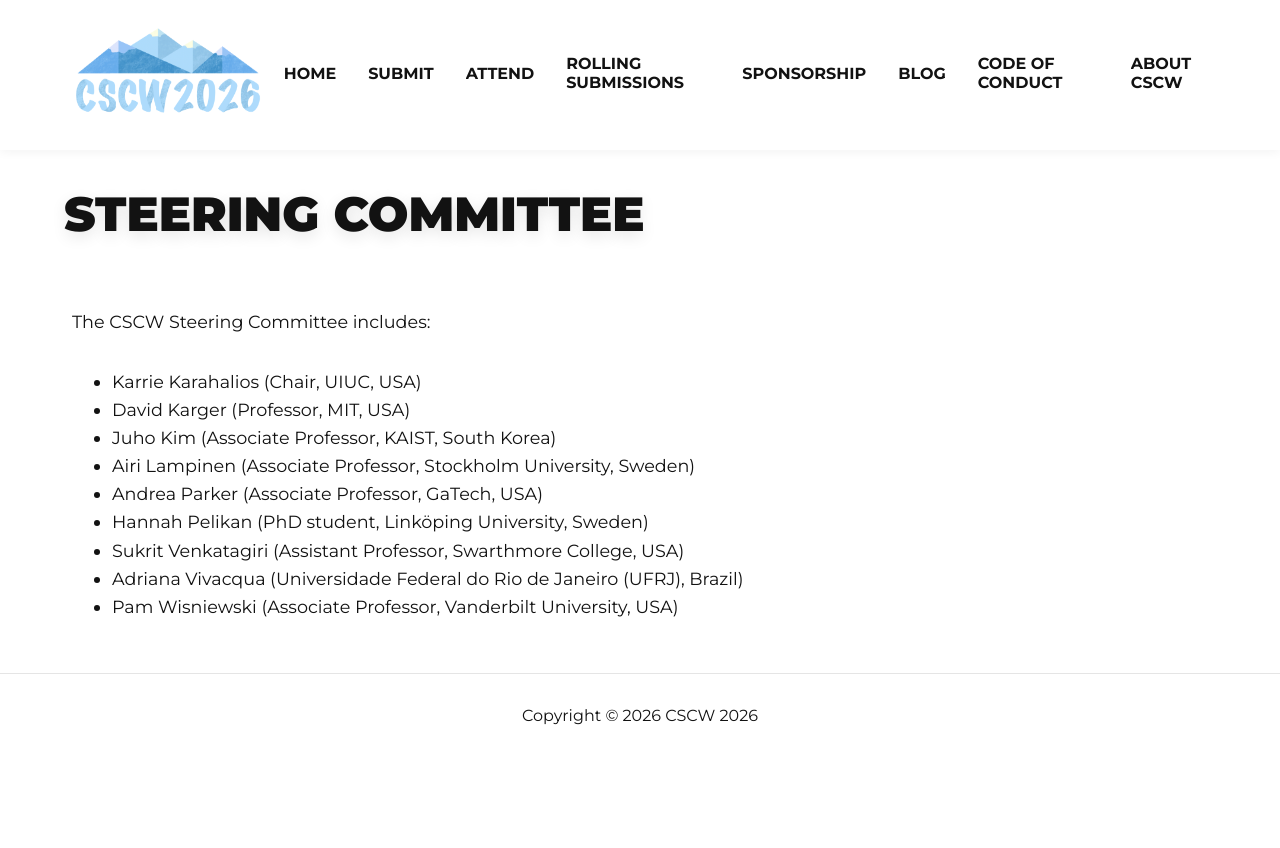
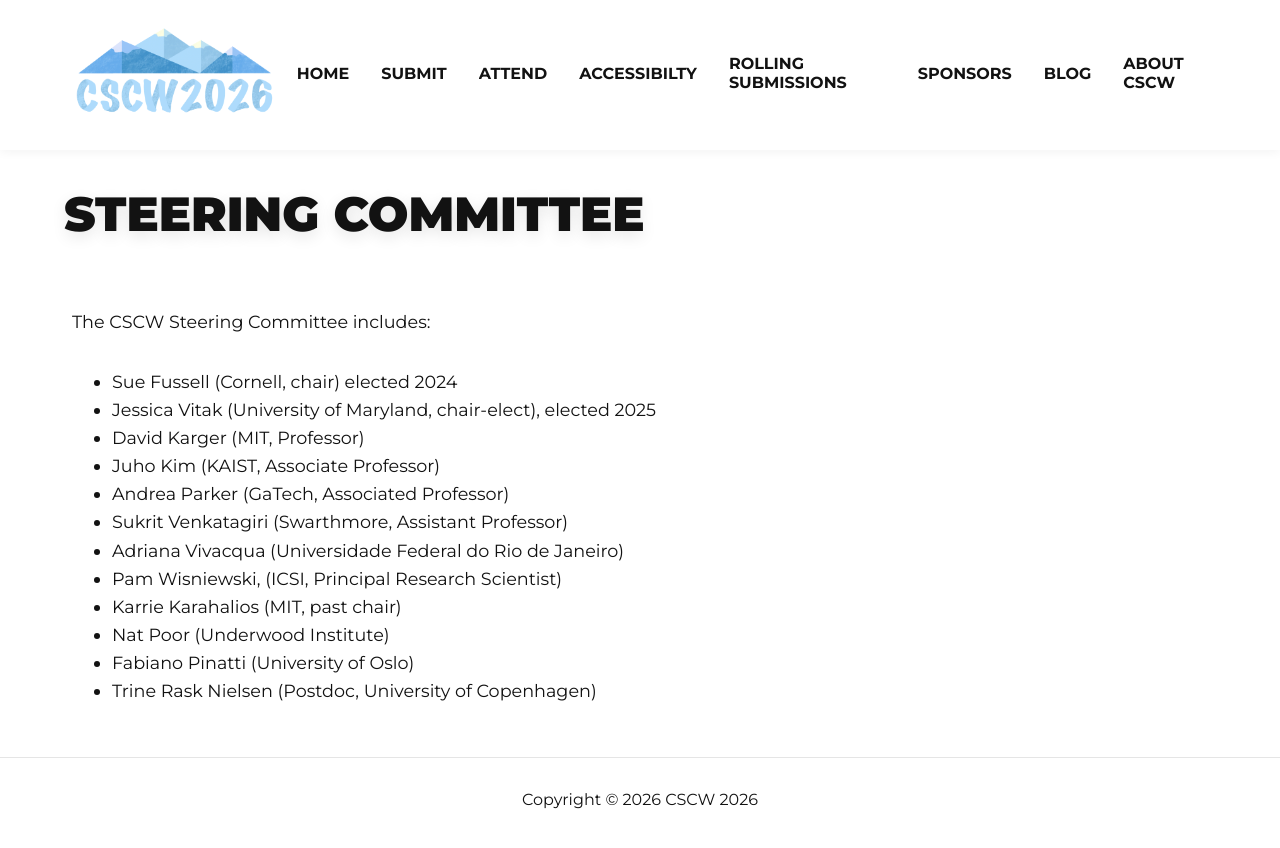
Before and after one commit to anthonypinter/cscw2026-website, a Jekyll site: the page built from steering.html, in a window 1280 px wide. Shown: the top 848 px of the page. Built offline with Jekyll 4.4.1, drawn with Linux system fonts in a browser that asks for light colours.

```diff
--- a/_includes/nav.html
+++ b/_includes/nav.html
@@ -61,6 +61,25 @@
           <li class="dropdown-item">
             <a href="/2026/sv.html" class="dropdown-link">STUDENT VOLUNTEERING</a>
           </li>
+          <li class="dropdown-item">
+            <a href="/2026/online.html" class="dropdown-link">ONLINE EXPERIENCE</a>
+          </li>
+        </ul>
+      </div>
+    </li>
+    <li class="nav-item">
+      <a href="/2026/venue.html" class="nav-link">ACCESSIBILTY</a>
+      <div class="dropdown">
+        <ul class="dropdown-list">
+          <li class="dropdown-item">
+            <a href="/2026/accessibilityfaq.html" class="dropdown-link">ACCESSIBILITY STATEMENT & FAQ</a>
+          </li>
+          <li class="dropdown-item">
+            <a href="/2026/accessiblepresentations.html" class="dropdown-link">ACCESSIBLE PRESENTATION GUIDELINES</a>
+          </li>
+          <li class="dropdown-item">
+            <a href="/2026/accessiblesessions.html" class="dropdown-link">ACCESSIBLE SESSION CHAIRING GUIDELINES</a>
+          </li>
         </ul>
       </div>
     </li>
@@ -68,14 +87,12 @@
       <a href="/rolling.html" class="nav-link">ROLLING SUBMISSIONS</a>
     </li>
     <li class="nav-item">
-      <a href="/2026/sponsorship.html" class="nav-link">SPONSORSHIP</a>
+      <a href="/2026/sponsorship.html" class="nav-link">SPONSORS</a>
     </li>
     <li class="nav-item">
       <a href="/2026/blogs.html" class="nav-link">BLOG</a>
     </li>
-    <li class="nav-item">
-      <a href="/2026/codeofconduct.html" class="nav-link">CODE OF CONDUCT</a>
-    </li>
+
     <li class="nav-item">
       <a href="/2026/organizing.html" class="nav-link">ABOUT CSCW</a>
       <div class="dropdown">
@@ -89,6 +106,9 @@
           <li class="dropdown-item">
             <a href="/2026/steering.html" class="dropdown-link">STEERING COMMITTEE</a>
           </li>
+          <li class="dropdown-item">
+            <a href="/2026/codeofconduct.html" class="dropdown-link">CODE OF CONDUCT</a>
+    </li>
         </ul>
       </div>
     </li>
--- a/rolling.html
+++ b/rolling.html
@@ -99,7 +99,7 @@ section_id: home
        </div>
 
 		<div class="page-text">
-       <strong>As an experiment, only a small number of papers will be invited to pilot test the new process.</strong> To support diverse and high-quality contributions, CSCW Rolling provides the opportunity for multiple rounds of revision handled by the same editorial team when appropriate. This aligns the publication process more closely with how research is conducted, supports better work-life balance, and aims to shorten overall time from submission to publication.
+       To support diverse and high-quality contributions, CSCW Rolling provides the opportunity for multiple rounds of revision handled by the same editorial team when appropriate. This aligns the publication process more closely with how research is conducted, supports better work-life balance, and aims to shorten overall time from submission to publication.
        </div>
 
        <h3>TRACKS</h3>
--- a/steering.html
+++ b/steering.html
@@ -19,15 +19,18 @@ section_id: home
 
       <div class="page-text">
         <ul class="bullet-list">
-            <li>Karrie Karahalios (Chair, UIUC, USA)</li>
-            <li>David Karger (Professor, MIT, USA)</li>
-            <li>Juho Kim (Associate Professor, KAIST, South Korea)</li>
-            <li>Airi Lampinen (Associate Professor, Stockholm University, Sweden)</li>
-            <li>Andrea Parker (Associate Professor, GaTech, USA)</li>
-            <li>Hannah Pelikan (PhD student, Linköping University, Sweden)</li>
-            <li>Sukrit Venkatagiri (Assistant Professor, Swarthmore College, USA)</li>
-            <li>Adriana Vivacqua (Universidade Federal do Rio de Janeiro (UFRJ), Brazil)</li>
-            <li>Pam Wisniewski (Associate Professor, Vanderbilt University, USA)</li>
+            <li>Sue Fussell (Cornell, chair) elected 2024</li>
+            <li>Jessica Vitak (University of Maryland, chair-elect), elected 2025</li>
+            <li>David Karger (MIT, Professor)</li>
+            <li>Juho Kim (KAIST, Associate Professor)</li>
+            <li>Andrea Parker (GaTech, Associated Professor)</li>
+            <li>Sukrit Venkatagiri (Swarthmore, Assistant Professor)</li>
+            <li>Adriana Vivacqua (Universidade Federal do Rio de Janeiro)</li>
+            <li>Pam Wisniewski, (ICSI, Principal Research Scientist)</li>
+            <li>Karrie Karahalios (MIT, past chair)</li>
+            <li>Nat Poor (Underwood Institute)</li>
+            <li>Fabiano Pinatti (University of Oslo)</li>
+            <li>Trine Rask Nielsen (Postdoc, University of Copenhagen)</li>
         </ul>
       </div>
 
```
Also changed, not shown: _includes/nav-blog.html (+24 -4 lines), accessibilityfaq.html (added, +101 -0 lines), accessiblepresentations.html (added, +58 -0 lines), accessiblesessions.html (added, +40 -0 lines), online.html (added, +159 -0 lines).
